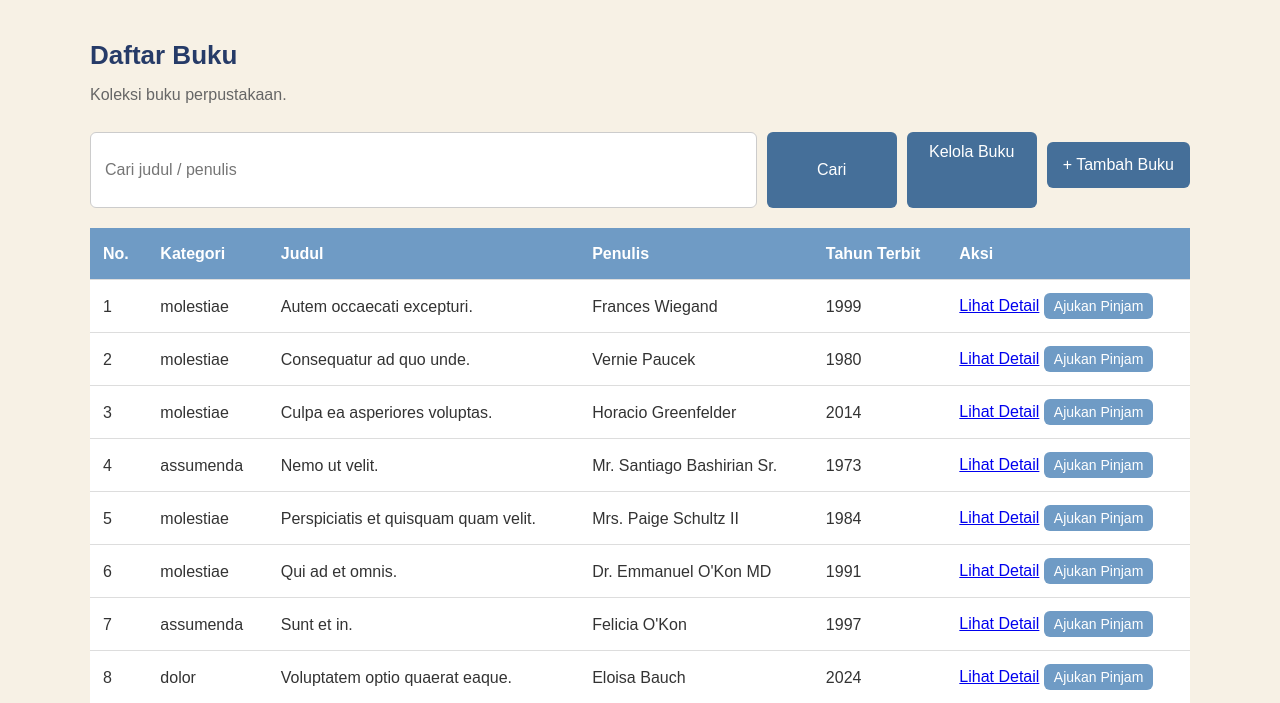
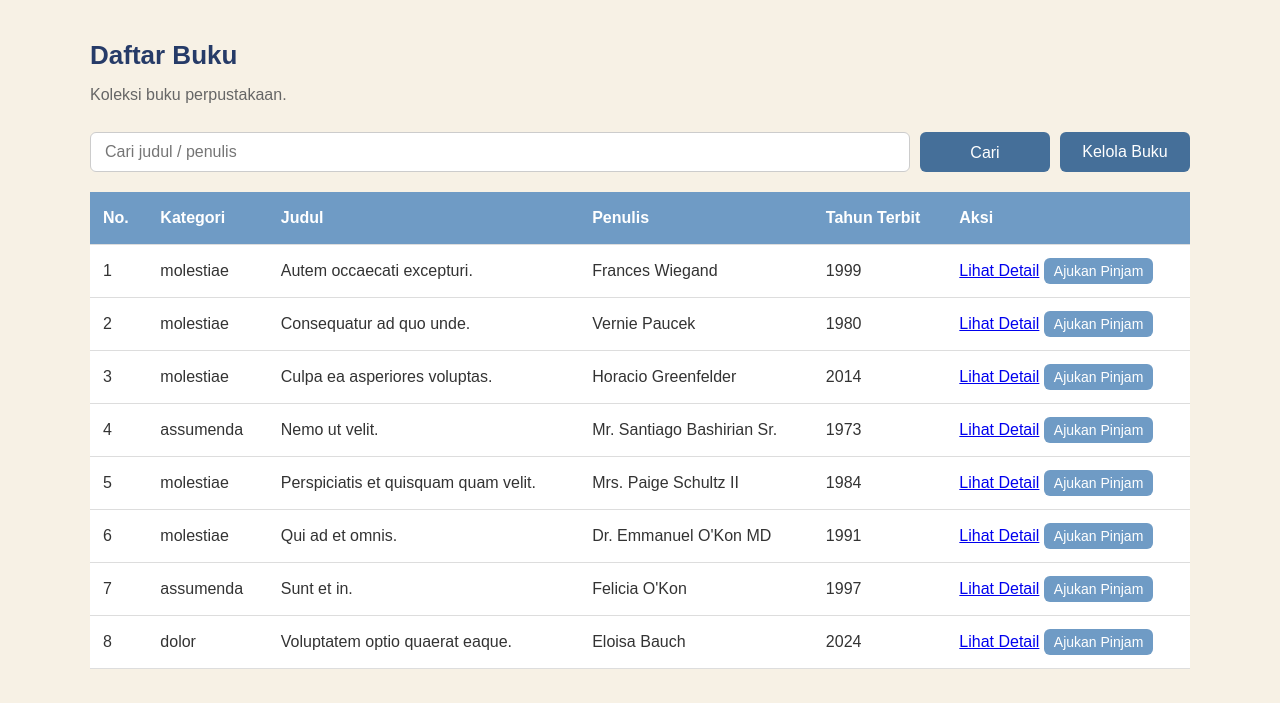
Before and after one commit to rofiqotulkamaliya-hub/Praktikum-Modul6, a Laravel app: page /buku in a window 1280 px wide. Shown: the part 178-881 px from the top of the page. Run offline with Laravel 12, Linux system fonts and the light colour scheme; a user stored in the database is signed in; data comes from the database, SQL or seed files in the repository; style sheets or scripts are compiled from the project's sources.

Commit message:
Gate kelola-buku, middleware can pada route, dan perbaikan tampilan

```diff
--- a/resources/views/buku/index.blade.php
+++ b/resources/views/buku/index.blade.php
@@ -13,7 +13,6 @@
     <button type="submit" class="btn-uniform">Cari</button>
     @can('kelola-buku')
         <a href="{{ route('kelola.buku.index') }}" class="btn-uniform">Kelola Buku</a>
-        <a href="{{ route('kelola.buku.create') }}" class="btn-primary">+ Tambah Buku</a>
     @endcan
 </form>
 
```
Also changed, not shown: resources/css/app.css (+0 -32 lines).
